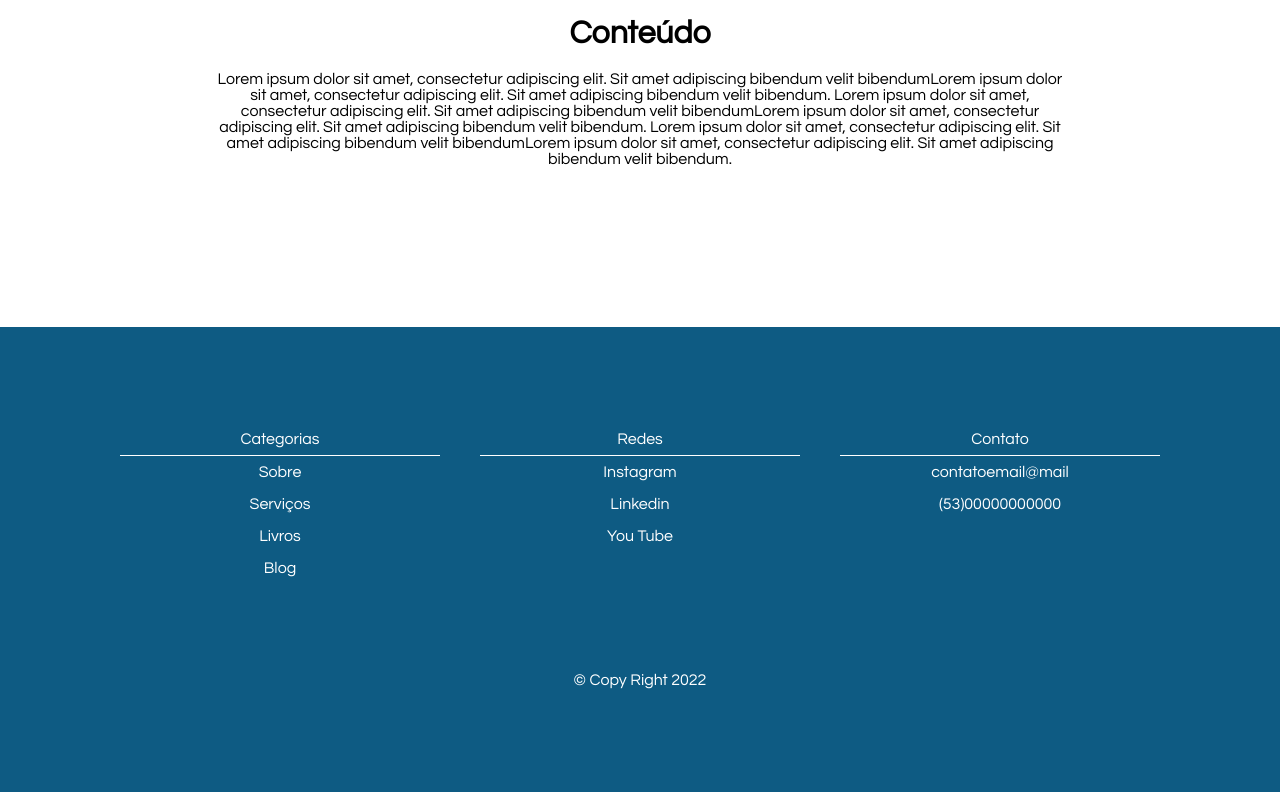
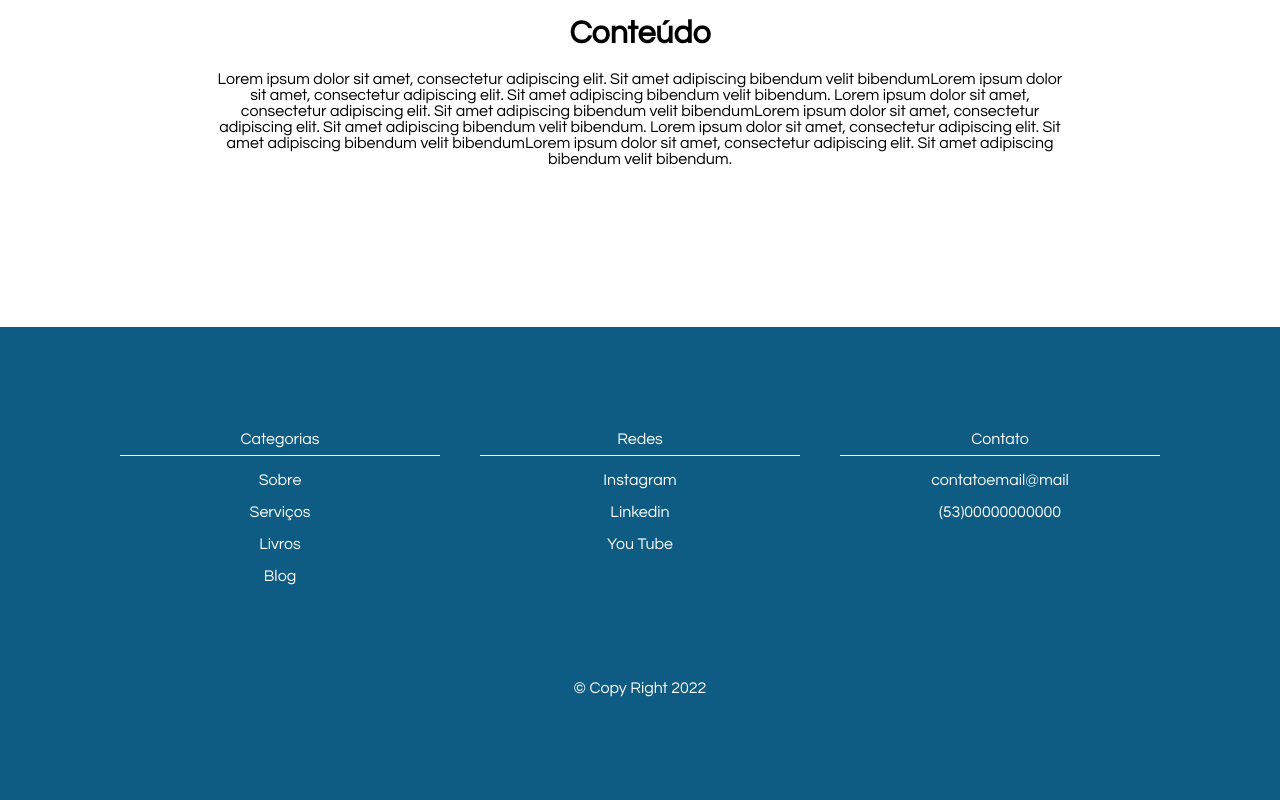
Before and after one commit to m4goth/nathan-personal-website, a React (Create React App) app: page / in a window 1280 px wide. Shown: the part 3181-3981 px from the top of the page. Built offline with nearby package versions, Linux system fonts and the light colour scheme.

Commit message:
corrigido as margins

```diff
--- a/src/components/Footer.js
+++ b/src/components/Footer.js
@@ -23,7 +23,7 @@ export function Footer() {
           <Grid container spacing={5}>
             <Grid item xs={12} sm={4}>
               <Box borderBottom={1}>Categorias</Box>
-              <Box>
+              <Box sx={{marginTop: "0.5rem"}}>
                 <Link href="/" color="inherit" underline="none">
                   Sobre
                 </Link>
@@ -47,8 +47,8 @@ export function Footer() {
 
             <Grid item xs={12} sm={4}>
               <Box borderBottom={1}>Redes</Box>
-              <Box>
-                <Link href="https://www.instagram.com/nathan.vanier/" color="inherit" underline="none">
+              <Box sx={{marginTop: "0.5rem"}}>
+                <Link href="https://www.instagram.com/nathan.vanier/" color="inherit" underline="none" sx={{marginTop: "0.5rem"}}>
                   Instagram
                 </Link>
               </Box>
@@ -65,8 +65,8 @@ export function Footer() {
             </Grid>
 
             <Grid item xs={12} sm={4}>
-              <Box borderBottom={1}>Contato</Box>
-              <Box>
+              <Box borderBottom={1} sx={{}}>Contato</Box>
+              <Box sx={{marginTop: "0.5rem"}}>
                 <Link href="/" color="inherit" underline="none">
                   contatoemail@mail
                 </Link>
```
Also changed, not shown: src/css/Footer.css (line endings or trailing spaces).
